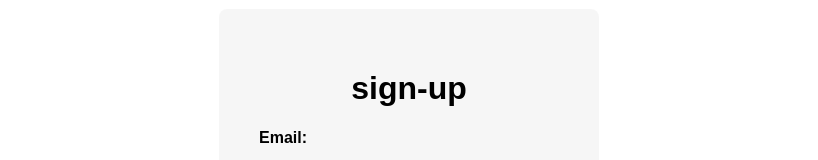
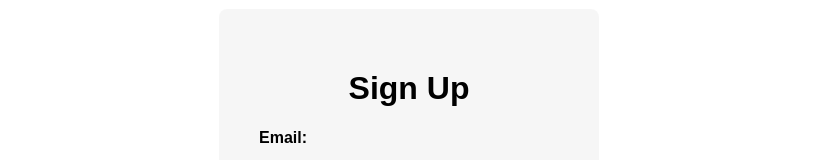
Before and after one commit to GOPIKAKB/contact-from, a React (Create React App) app: page /signup in a window 1280 px wide. Shown: the part 196-356 px from the top of the page, without its empty margins (231-1049 px from the left). Built offline with nearby package versions, Linux system fonts and the light colour scheme.

Commit message:
Update SignUp.jsx

```diff
--- a/src/Component/SignUp/SignUp.jsx
+++ b/src/Component/SignUp/SignUp.jsx
@@ -25,7 +25,7 @@ function SignUp() {
     return (
         <div className='login-container'>
             <div className='login'>
-                <h1>sign-up</h1>
+                <h1>Sign Up</h1>
                 <form className='login-form'>
                     <label>Email:</label>
                     <input
```
